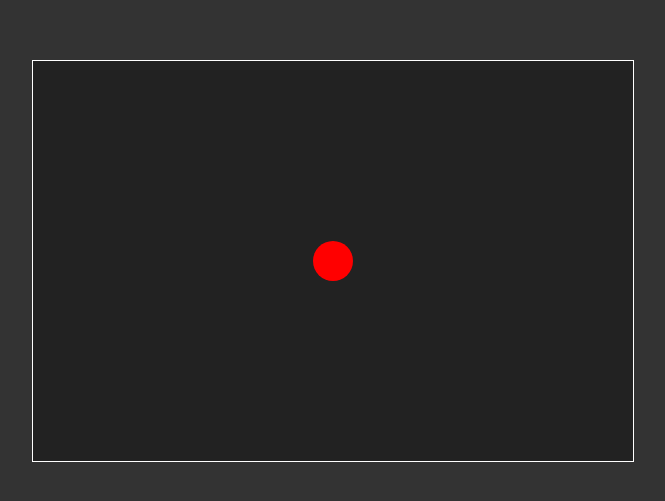
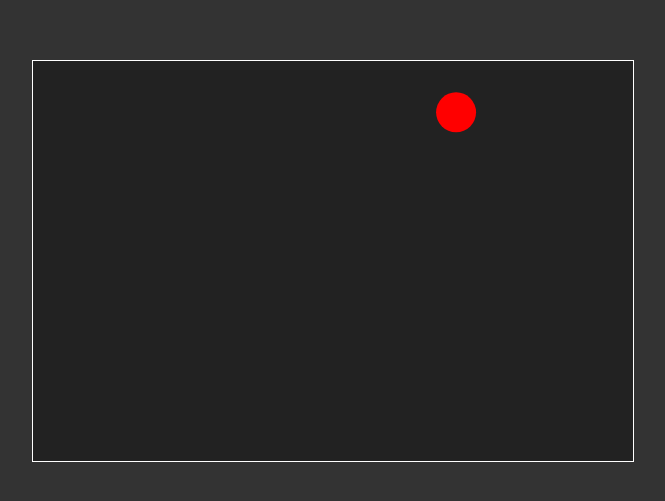
Before and after one commit to icanthorse/targetclicker, a plain HTML site: page game.html in a window 1280 px wide. Shown: the part 139-640 px from the top of the page, without its empty margins (307-972 px from the left). Drawn offline with Linux system fonts and the light colour scheme.

Commit message:
Feat: Make target random, clickable, and respawn

```diff
--- a/game.html
+++ b/game.html
@@ -34,17 +34,48 @@
         const canvas = document.getElementById('gameCanvas');
         const ctx = canvas.getContext('2d');
 
-        function drawTarget(x, y, radius, color) {
+        let targetX;
+        let targetY;
+        const targetRadius = 20;
+        const targetColor = 'red';
+
+        function clearCanvas() {
+            ctx.clearRect(0, 0, canvas.width, canvas.height);
+        }
+
+        function drawTarget() { // Now uses global targetX, targetY, targetRadius, targetColor
             ctx.beginPath();
-            ctx.arc(x, y, radius, 0, Math.PI * 2, false);
-            ctx.fillStyle = color;
+            ctx.arc(targetX, targetY, targetRadius, 0, Math.PI * 2, false);
+            ctx.fillStyle = targetColor;
             ctx.fill();
             ctx.closePath();
         }
 
-        // Draw an initial static target
-        drawTarget(canvas.width / 2, canvas.height / 2, 20, 'red');
+        function spawnTarget() {
+            clearCanvas(); // Clear before spawning a new one
+            // Ensure target is fully within canvas
+            targetX = Math.random() * (canvas.width - targetRadius * 2) + targetRadius;
+            targetY = Math.random() * (canvas.height - targetRadius * 2) + targetRadius;
+            drawTarget();
+        }
 
+        canvas.addEventListener('click', function(event) {
+            const rect = canvas.getBoundingClientRect();
+            const clickX = event.clientX - rect.left;
+            const clickY = event.clientY - rect.top;
+
+            // Check if click is inside the target
+            const distance = Math.sqrt(
+                (clickX - targetX) * (clickX - targetX) +
+                (clickY - targetY) * (clickY - targetY)
+            );
+
+            if (distance < targetRadius) {
+                spawnTarget(); // Just call spawn, which now also clears
+            }
+        });
+
+        // Initial target spawn
+        spawnTarget();
     </script>
 </body>
-</html>
```
